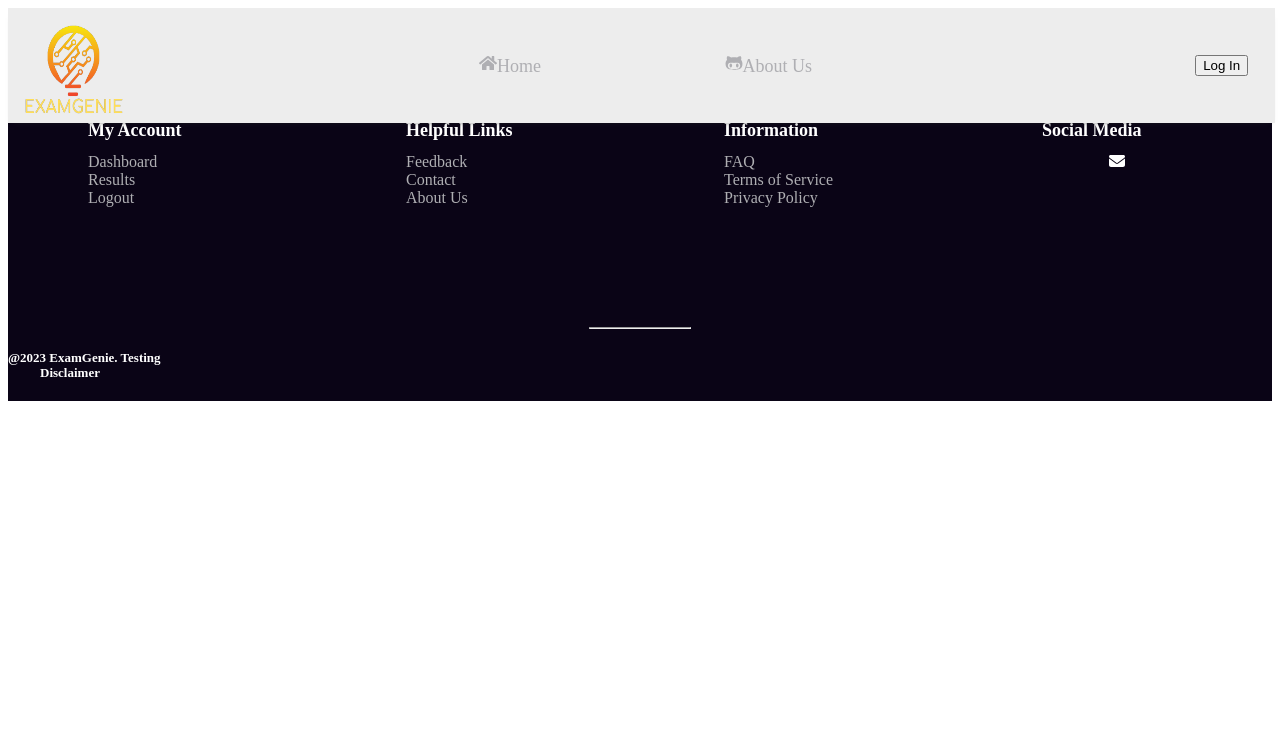
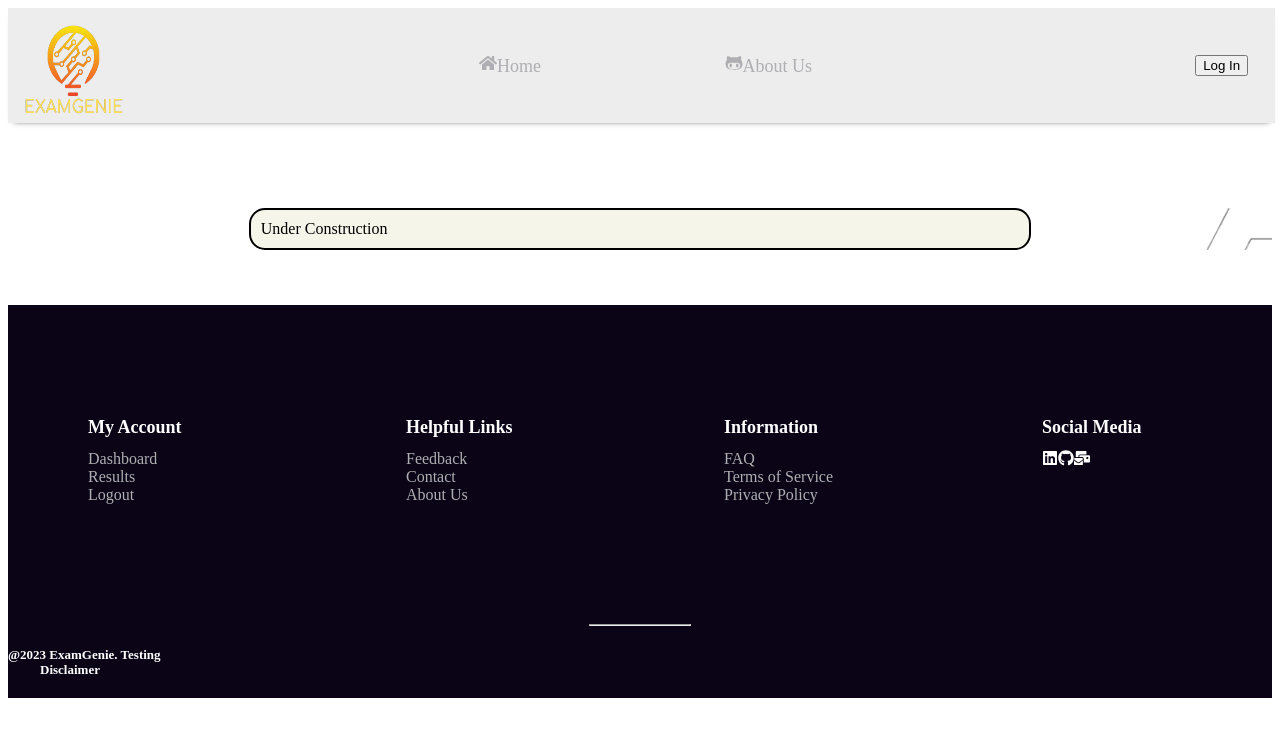
Before and after one commit to femorales7/exam-genie, a React (Create React App) app in the folder frontend/: page /construction in a window 1280 px wide. Shown: the top 736 px of the page. Built offline with nearby package versions, Linux system fonts and the light colour scheme.

Commit message:
Fixed Footer & Added construction page

```diff
--- a/frontend/src/App.js
+++ b/frontend/src/App.js
@@ -7,6 +7,7 @@ import ScrollToTop from "./components/ScrollToTop";
 import Exam from "./pages/exam";
 import Dashboard from "./pages/dashboard";
 import Preloader from "../src/components/Pre";
+import Construction from "./pages/construction"
 
 import {
   BrowserRouter as Router,
@@ -37,7 +38,9 @@ function App() {
             <Route path="/exam" exact element={<Exam />} />
             <Route path="/about" exact element={<AboutUs />} />
             <Route path="/dashboard" exact element={<Dashboard />} />
+            <Route path="/construction" exact element={<Construction />} />
           </Routes>
+
           <Footer />
         </div>
       </Router>
--- a/frontend/src/components/Footer.jsx
+++ b/frontend/src/components/Footer.jsx
@@ -1,7 +1,6 @@
 import "../styles/Footer.scss";
 import { Link } from "react-router-dom";
-import { FontAwesomeIcon } from '@fortawesome/react-fontawesome'
-import { faEnvelope } from '@fortawesome/free-solid-svg-icons'
+import { FaGithub, FaLinkedin, FaMailBulk } from 'react-icons/fa';
 
 const Footer = () => {
   return (
@@ -12,23 +11,27 @@ const Footer = () => {
             <h4>My Account</h4>
             <Link to="/dashboard">Dashboard</Link>
             <Link to="/results">Results</Link>
-            <Link to="/logout">Logout</Link>
+            <Link to="/construction">Logout</Link>
           </div>
           <div className="sb__footer-links_div">
             <h4>Helpful Links</h4>
             <Link to="/dashboard">Feedback</Link>
-            <Link to="/results">Contact</Link>
-            <Link to="/logout">About Us</Link>
+            <Link to="/construction">Contact</Link>
+            <Link to="/about">About Us</Link>
           </div>
           <div className="sb__footer-links_div">
             <h4>Information</h4>
-            <Link to="/dashboard">FAQ</Link>
-            <Link to="/results">Terms of Service</Link>
-            <Link to="/logout">Privacy Policy</Link>
+            <Link to="/construction">FAQ</Link>
+            <Link to="/construction">Terms of Service</Link>
+            <Link to="/construction">Privacy Policy</Link>
           </div>
           <div className="sb__footer-links_div">
             <h4>Social Media</h4>
-            <FontAwesomeIcon icon={faEnvelope} />
+            <div>
+              <FaLinkedin />
+              <FaGithub />
+              <FaMailBulk />
+              </div>
           </div>
         </div>
       </div>
--- a/frontend/src/pages/construction.js
+++ b/frontend/src/pages/construction.js
@@ -1,23 +1,18 @@
+import { Container } from "react-bootstrap";
+
 function Construction() {
 
   return (
-    <div className="profile-bio">
-    <h1>Jongmin</h1>
-    <h2>About:</h2>
-      <p>
-        I'm a passionate web developer dedicated to creating immersive online experiences. With expertise in HTML, CSS, and JavaScript, I build user-friendly websites that engage and captivate visitors. Whether working collaboratively or independently, I bring a blend of technical proficiency and creative flair to deliver high-quality solutions that make a lasting impact.
-      </p>
-    <h2>Hobbies:</h2>
-      <p>
-        Insert Hobbies here, Insert Hobbies here, Insert Hobbies here, Insert Hobbies here,
-      </p>
-    <h2>Contact:</h2>
-      <h2>
-      <FaLinkedin />
-      <FaGithub />
-      <FaMailBulk />
-      </h2>
-  </div>
+    <Container fluid className="project-section">
+    <section id="background">
+    <div className="profile-container">
+    <div className="profile-container-box">
+      Under Construction
+      </div>
+    </div>
+  </section>
+  </Container>
   )
+}
 
 export default Construction;
--- a/frontend/src/styles/Footer.scss
+++ b/frontend/src/styles/Footer.scss
@@ -45,7 +45,7 @@ a {
   width:80%;
 }
 
-.sb__footer-links_div h4 {
+.sb__footer-links_div h4{
   font-size: 18px;
   line-height: 17px;
   margin-bottom: 0.9rem;
--- a/frontend/src/styles/TopMenu2.scss
+++ b/frontend/src/styles/TopMenu2.scss
@@ -72,9 +72,9 @@ img {
   overflow: hidden;
 }
 
-a:hover button{
-  width: 125px;
-}
+// a:hover button{
+//   width: 125px;
+// }
 
 a:hover .logout{
   opacity: .9;
```
